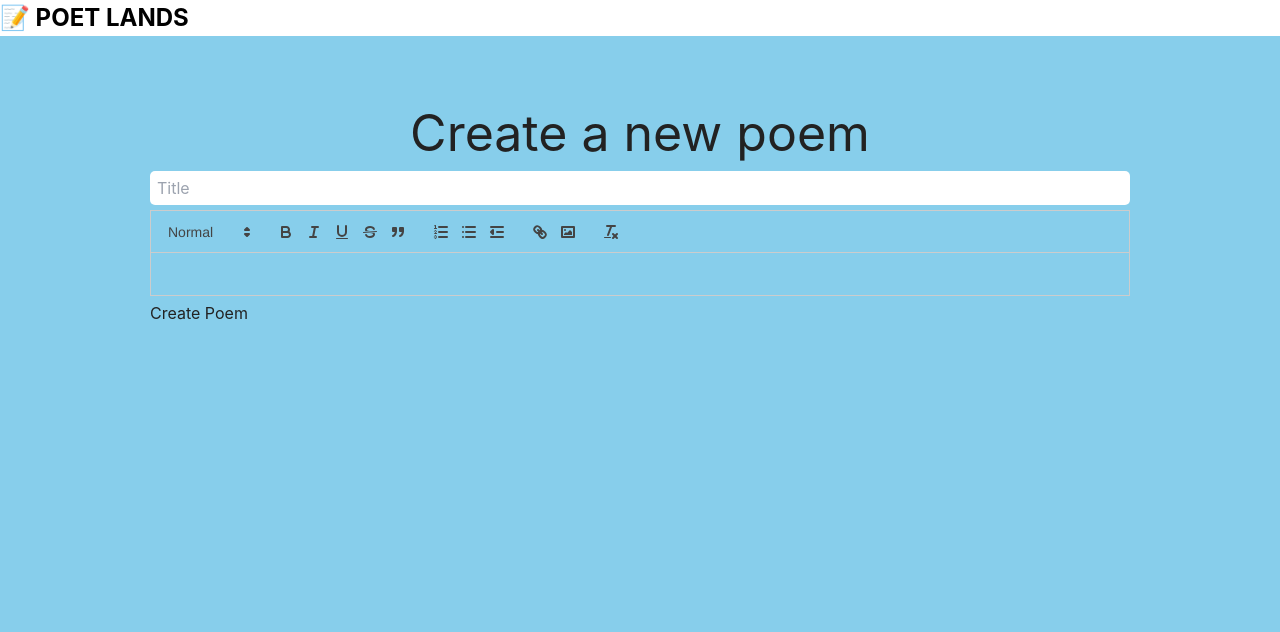
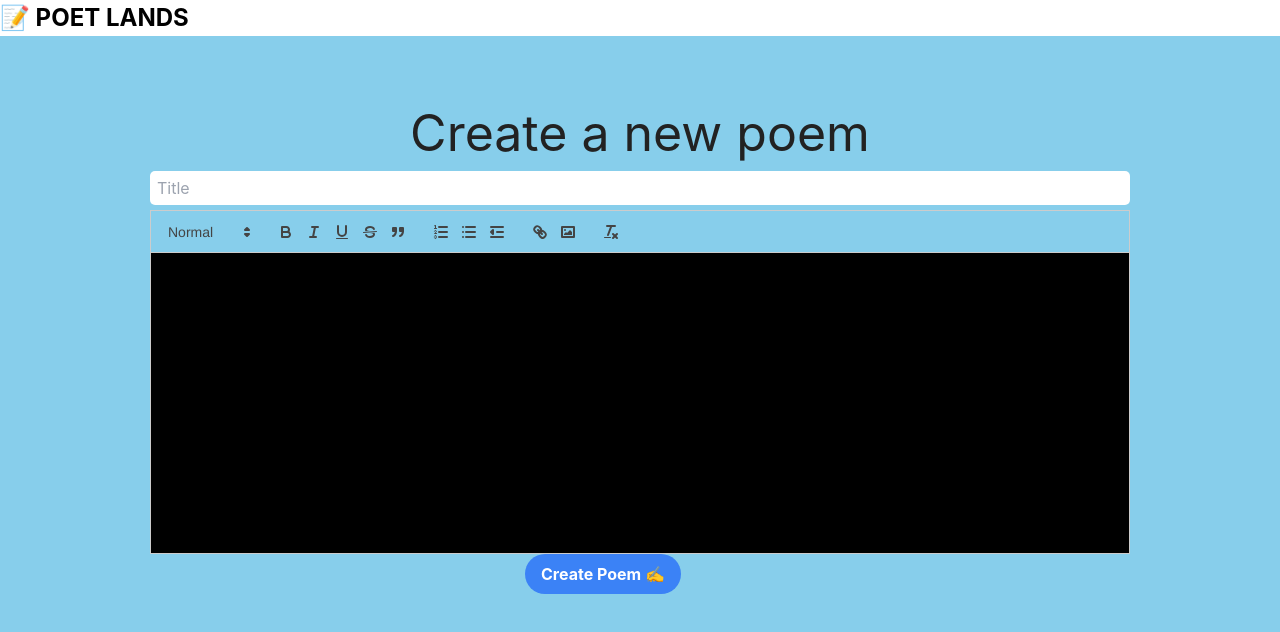
Before and after one commit to trabbAC4/poet_lands, a React (Create React App) app in the folder client/: page /poem in a window 1280 px wide. Shown: the top 632 px of the page. Built offline with nearby package versions, Linux system fonts and the light colour scheme; no server answers.

Commit message:
create poem page completed

```diff
--- a/client/src/App.css
+++ b/client/src/App.css
@@ -62,7 +62,7 @@ input {
 }
 
 
-/* button {
+.Get_started {
   width: 50%;
   background-color: blue;
   border: 0;
@@ -74,7 +74,8 @@ input {
   margin-left: 350px;
 
 
-} */
+}
+/* React Quill form */
 form.login h1, form.register h1 {
   text-align: center;
 }
@@ -137,6 +138,18 @@ a {
 
 }
 
+.ql-container {
+    height: auto !important;
+  }
+
+.ql-editor {
+    height: 300px !important;
+    background-color: black;
+    color: white;
+}
+#button {
+  margin-left: 375px;
+}
 .poem {
   margin: 45px;
   width: 250px;
--- a/client/src/Mainpage.js
+++ b/client/src/Mainpage.js
@@ -8,7 +8,7 @@ export default function Mainpage() {
             <h1> Welcome to Poet Lands</h1>
             <h1> An environment where you can create, and download your poetry </h1>
             </div>
-            <Link to = "/register"> <button type="button" class="bg-gradient-to-r from-green-400 to-blue-500 hover:from-pink-500 hover:to-yellow-500 ..."> Get Started </button> </Link>
+            <Link to = "/register"> <button class= "Get_started" > Get Started </button> </Link>
             <div class="container mx-auto px-5 py-2 lg:px-32 lg:pt-12">
   <div class="-m-1 flex flex-wrap md:-m-2">
     <div class="flex w-1/3 flex-wrap">
--- a/client/src/pages/CreatePoem.js
+++ b/client/src/pages/CreatePoem.js
@@ -44,7 +44,7 @@ export default function CreatePoem() {
         }
     }
     if (redirect) {
-        return <Navigate to={'/'} />
+        return <Navigate to={'/profile'} />
     }
 
     return(
@@ -63,7 +63,9 @@ export default function CreatePoem() {
                     modules = {modules}
                     formats = {formats}
                 />
-                <button style= {{marginTop: '5px'}}> Create Poem </button>
+                <div id = "button">
+                <button class = "bg-blue-500 hover:bg-blue-700 text-white font-bold py-2 px-4 rounded-full" required > Create Poem ✍️  </button>
+                </div>
             </form>
         </div>
         </main>
```
